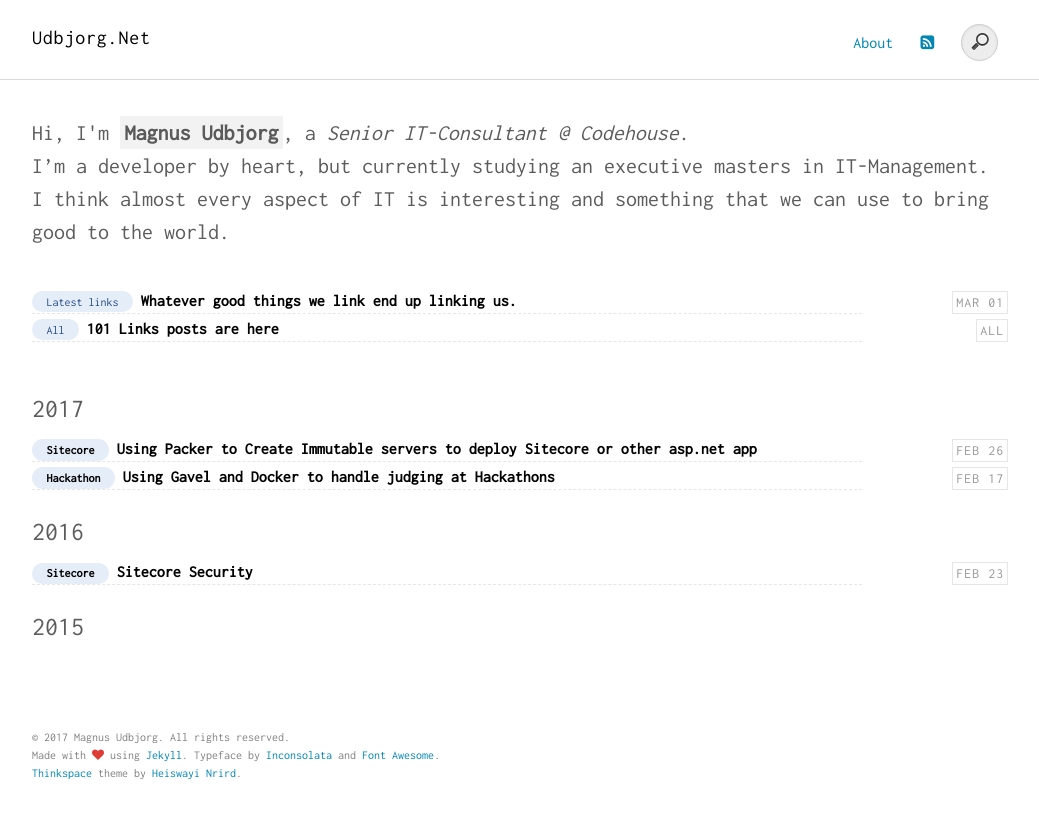
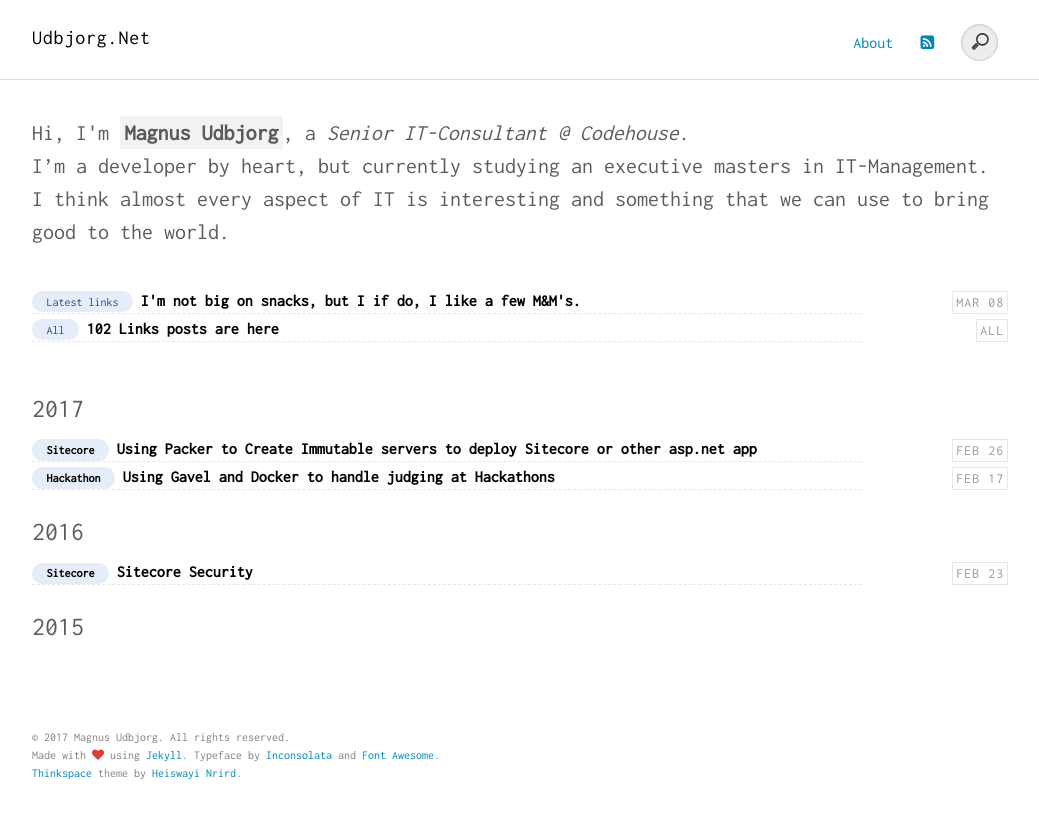
Before and after one commit to magudb/magudb.github.io, a Jekyll site: the page built from index.html, in a window 1280 px wide. Shown: the top 819 px of the page, without its empty margins (120-1159 px from the left). Built offline with Jekyll 4.4.1, drawn with Linux system fonts in a browser that asks for light colours.

Commit message:
New post: I'm not big on snacks, but I if do, I like a few M&M's.

```diff
--- a/_drafts/2017-03-08-empty.md
+++ b/_posts/2017-03-08-Im not big on snacks.md
@@ -1,7 +1,7 @@
 ---
 layout: post
-title: ""
-description: ""
+title: "I'm not big on snacks, but I if do, I like a few M&M's."
+description: "I'm not big on snacks, but I if do, I like a few M&M's. - Grandmaster Flash"
 comments: true
 category: "Links"
 keywords: "Links, extravaganza, Tech, IT, Microservices, NodeJs, C#, Javascript, Solution architecture"
@@ -106,6 +113,8 @@ keywords: "Links, extravaganza, Tech, IT, Microservices, NodeJs, C#, Javascript,
 * [Build Database Clusters With Mongodb](https://www.linode.com/docs/databases/mongodb/build-database-clusters-with-mongodb){:target="_blank"}
 * [Continuous Delusion At The Infrastructure Layer - Cloudscaling](http://cloudscaling.com/blog/devops/continuous-delusion-at-the-infrastructure-layer/){:target="_blank"}
 * [Nsq Docs 0.3.8 - Design](http://nsq.io/overview/design.html){:target="_blank"}
+* [How To Install Glusterfs With A Replicated High Availability Storage Volume On Ubuntu Linux 16.04 Lts](https://www.cyberciti.biz/faq/howto-glusterfs-replicated-high-availability-storage-volume-on-ubuntu-linux/){:target="_blank"}
+* [Goto 2016 • Implementing Infrastructure As Code • Kief Morris - Youtube](https://www.youtube.com/watch?v=K843Ukiw3d8){:target="_blank"}
 
 ## Cloud <a name="cloud"></a>##
 * [Dodging S3 Downtime With Nginx And Haproxy](https://blog.sentry.io/2017/03/01/dodging-s3-downtime-with-nginx-and-haproxy.html){:target="_blank"}
```
Also changed, not shown: other parts of _posts/2017-03-08-Im not big on snacks.md (+11 -2 lines), _drafts/2017-03-06-My-Masters-Part-1.md (+9 -5 lines), assets/images/R1510G_PORTER_ANEWORGANIZATIONAL.png (added).
